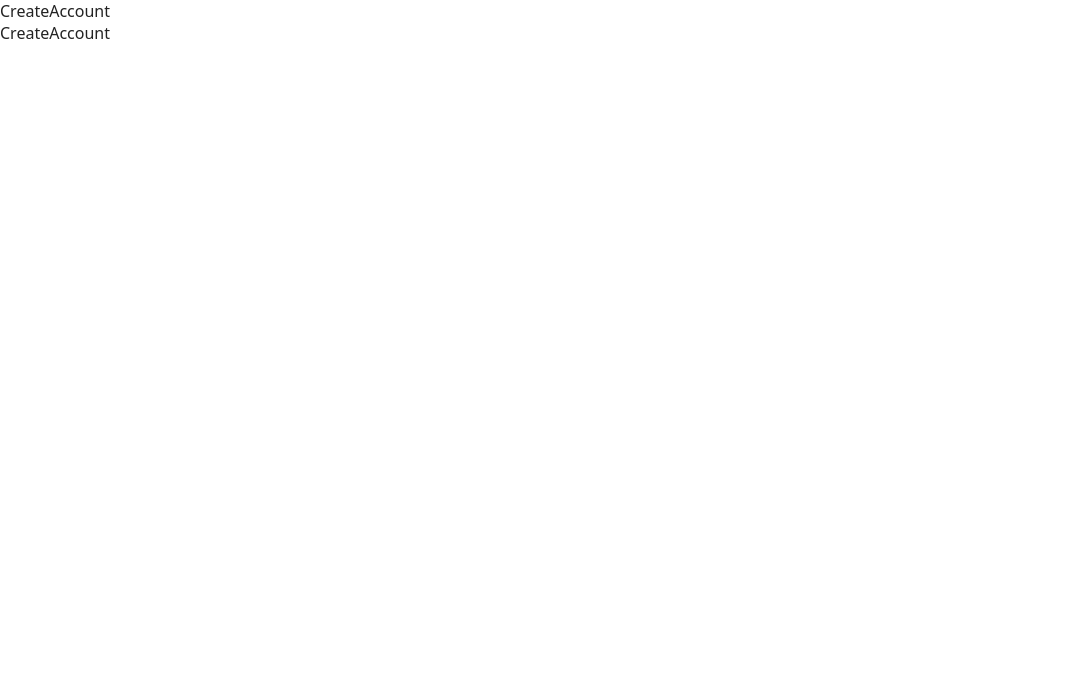
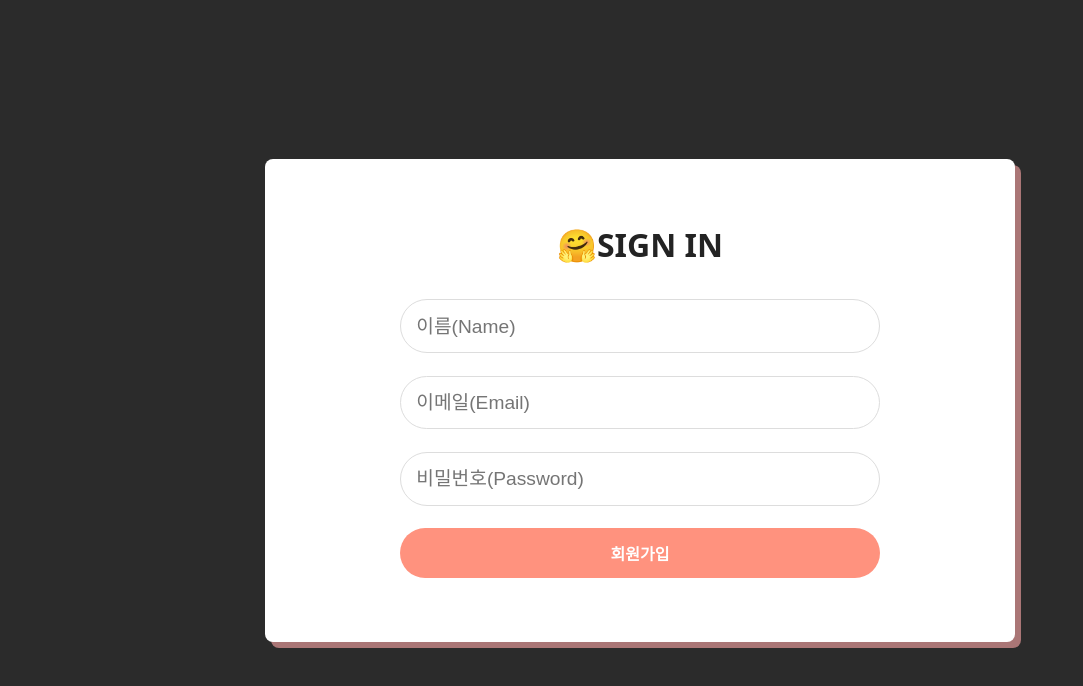
Before and after one commit to hotteokButler/clone_tw, a React (Vite) app in the folder clone/: page /create-account in a window 1280 px wide. Shown: the top 686 px of the page, without its empty margins (0-1083 px from the left). Built offline with nearby package versions, Linux system fonts and the light colour scheme; no server answers; the HTML template or start-up script is replaced by a standard one.

Commit message:
authentication - sign in 진행중

```diff
--- a/clone/src/App.tsx
+++ b/clone/src/App.tsx
@@ -8,6 +8,7 @@ import Home from './router/home';
 import Profile from './router/profile';
 import { GlobalStyle } from './components/styled';
 import LoadingScreen from './components/loading';
+
 
 const router = createBrowserRouter([
   {
@@ -36,16 +37,19 @@ const router = createBrowserRouter([
   },
 ]);
 
+
+
 function App() {
   const [isLoading, setIsLoading] = useState(true);
 
   const init = async () => {
     //wait for firebase
+
     setIsLoading(false);
   };
 
   useEffect(() => {
-    init();
+    init().then((res) => console.log(res));
   }, []);
 
   return (
--- /dev/null
+++ b/clone/src/app/ck_validation.ts
@@ -0,0 +1,17 @@
+export const checkEmail = (str: string): boolean => {
+  const reg_email = /^([0-9a-zA-Z_\.-]+)@([0-9a-zA-Z_-]+)(\.[0-9a-zA-Z_-]+){1,2}$/;
+  if (!reg_email.test(str) && str.length > 1) {
+    return false;
+  } else {
+    return true;
+  }
+};
+
+export const checkPassword = (str: string): boolean => {
+  const reg_password = /^(?=.*[a-zA-Z])(?=.*[!@#$%^*+=-])(?=.*[0-9]).{6,12}$/;
+  if (!reg_password.test(str) && str.length > 1) {
+    return false;
+  } else {
+    return true;
+  }
+};
--- a/clone/src/app/firebase_init.ts
+++ b/clone/src/app/firebase_init.ts
@@ -1,13 +1,13 @@
 import { initializeApp } from 'firebase/app';
 
 const firebaseConfig = {
-  apiKey: process.env.REACT_APP_FIREBASE_KEY,
-  authDomain: process.env.REACT_APP_AUTH_DOMAIN,
-  projectId: process.env.REACT_APP_PROJECT_ID,
-  storageBucket: process.env.REACT_APP_STORAGE_BUCKET,
-  messagingSenderId: process.env.REACT_MESSAGING_SENDER_ID,
-  appId: process.env.REACT_MESSAGING_APP_ID,
+  apiKey: import.meta.env.VITE_APP_FIREBASE_KEY,
+  authDomain: import.meta.env.VITE_APP_AUTH_DOMAIN,
+  projectId: import.meta.env.VITE_APP_PROJECT_ID,
+  storageBucket: import.meta.env.VITE_APP_STORAGE_BUCKET,
+  messagingSenderId: import.meta.env.VITE_APP_MESSAGING_SENDER_ID,
+  appId: import.meta.env.VITE_APP_MESSAGING_APP_ID,
 };
 
 // Initialize Firebase
-export const app = initializeApp(firebaseConfig);
+export const firebaseApp = initializeApp(firebaseConfig);
--- a/clone/src/components/styled.tsx
+++ b/clone/src/components/styled.tsx
@@ -1,5 +1,6 @@
 import { createGlobalStyle, styled } from 'styled-components';
 import reset from 'styled-reset';
+import { ButtonType, Font } from '../type_def';
 
 export const GlobalStyle = createGlobalStyle`
 ${reset};
@@ -29,3 +30,117 @@ export const LoadingText = styled.span`
   font-weight: bold;
 `;
 // E: Loading
+
+// S : common
+export const Wrapper = styled.div<{ overflow?: boolean; bg_color?: string }>`
+  width: 100vw;
+  height: 100vh;
+  overflow: ${(props) => (props.overflow ? 'hidden' : 'visible')};
+  background: ${(props) => props.bg_color || '#fff'};
+`;
+
+export const FormElem = styled.form<{ width?: string }>`
+  width: ${(props) => props.width};
+`;
+
+export const InputWrap = styled.div<Font>`
+  display: flex;
+  color: ${(props) => props.color || 'inherit'};
+  font-size: ${(props) => props.font_size || 'inherit'};
+  font-weight: ${(props) => props.font_weight || 'inherit'};
+  line-height: ${(props) => props.line_height || 'inherit'};
+`;
+
+export const Input = styled.input<Font>`
+  color: ${(props) => (props.color ? props.color : 'inherit')};
+  font-size: ${(props) => props.font_size || 'inherit'};
+  font-weight: ${(props) => props.font_weight || 'inherit'};
+  line-height: ${(props) => props.line_height || 'inherit'};
+`;
+
+export const Label = styled.label<Font>`
+  color: ${(props) => (props.color ? props.color : 'inherit')};
+  font-size: ${(props) => props.font_size || 'inherit'};
+  font-weight: ${(props) => props.font_weight || 'inherit'};
+  line-height: ${(props) => props.line_height || 'inherit'};
+`;
+
+export const SubmitBtn = styled.button<ButtonType>`
+  display: inline-block;
+  padding: ${(props) => props.padding};
+  margin: ${(props) => props.margin};
+  outline: none;
+  border: none;
+  border-radius: 4px;
+  background: transparent;
+  background-color: ${(props) => props.bg_color || 'transperent'};
+  color: ${(props) => props.color || 'inherit'};
+  font-size: ${(props) => props.font_size || 'inherit'};
+  font-weight: bold;
+  cursor: pointer;
+  &:hover {
+    opacity: 0.4;
+  }
+`;
+
+export const MainTitle = styled.h1<Font>`
+  margin: 2rem auto;
+  text-align: center;
+  color: ${(props) => (props.color ? props.color : 'inherit')};
+  font-size: ${(props) => props.font_size || 'inherit'};
+  font-weight: ${(props) => props.font_weight || 'inherit'};
+  line-height: ${(props) => props.line_height || 'inherit'};
+`;
+
+export const HelpTxt = styled.span`
+  display: block;
+  word-break: keep-all;
+  color: #ffa9a9;
+  font-size: 12px;
+  font-weight: 300;
+  padding: 0.2rem;
+`;
+// E : common
+
+// S : create_account
+export const AccountWrap = styled(Wrapper)`
+  display: flex;
+  align-items: center;
+  justify-content: center;
+`;
+export const AccountForm = styled(FormElem)`
+  width: 80vw;
+  max-width: 750px;
+  background-color: #fff;
+  padding: 2rem;
+  text-align: center;
+  border-radius: 0.5em;
+  box-shadow: 6px 6px 0px rgba(255, 169, 169, 0.6);
+
+  & > button {
+    width: 70%;
+    border-radius: 5rem;
+    padding: 0.8rem;
+    margin: 0 auto 2rem;
+  }
+`;
+
+export const AccountInput = styled(InputWrap)`
+  width: 70%;
+  margin: 1.4rem auto;
+  justify-content: space-between;
+  align-items: center;
+  font-size: 1.2rem;
+  line-height: 1.1;
+  & > input {
+    width: 100%;
+    padding: 0.8em 1em 0.8em 0.8em;
+    border: 1px solid #ddd;
+    border-radius: 5rem;
+  }
+  & > label {
+    display: none;
+  }
+`;
+
+// E : create_account
--- a/clone/src/router/create_account.tsx
+++ b/clone/src/router/create_account.tsx
@@ -1,12 +1,115 @@
-import React from 'react';
+import { useNavigate } from 'react-router-dom';
+import { checkEmail, checkPassword } from '../app/ck_validation';
+import {
+  AccountForm,
+  AccountInput,
+  Label,
+  AccountWrap,
+  Input,
+  SubmitBtn,
+  HelpTxt,
+  MainTitle,
+} from '../components/styled';
+import { useState } from 'react';
+import { firebaseApp } from '../app/firebase_init';
+import { getAuth, createUserWithEmailAndPassword, updateProfile } from 'firebase/auth';
+
+const auth = getAuth(firebaseApp);
 
 function CreateAccount() {
+  const navigate = useNavigate();
+  const [isLoading, setIsLoading] = useState(false);
+  const [user, setUser] = useState({ name: '', email: '', password: '' });
+  const [help, setHelp] = useState('');
+  const [error, setError] = useState('');
+
+  const onChange = (event: React.ChangeEvent<HTMLInputElement>) => {
+    const {
+      target: { name, value },
+    } = event;
+    switch (name) {
+      case 'name':
+        setUser((prev) => ({ ...prev, name: value }));
+        break;
+      case 'email':
+        checkEmail(value) ? setHelp('') : setHelp('유효한 이메일 형식이 아닙니다.');
+        setUser((p) => ({ ...p, email: value }));
+        break;
+      case 'password':
+        checkPassword(value) ? setHelp('') : setHelp('최소 6자리이상 12자리 이하, 가능한 특수문자 !@#$%^*+=-');
+        setUser((prev) => ({ ...prev, password: value }));
+        break;
+      default:
+        alert('유효한 범위가 아닙니다.');
+        break;
+    }
+  };
+
+  const onSubmit = async (event: React.FormEvent<HTMLFormElement>) => {
+    event.preventDefault();
+    if (isLoading || user.name === '' || user.email === '' || user.password === '') return;
+
+    try {
+      const credential = await createUserWithEmailAndPassword(auth, user.email, user.password);
+
+      await updateProfile(credential.user, { displayName: user.name });
+      navigate('/');
+    } catch (err) {
+      //set error
+      console.log(err);
+    } finally {
+      setIsLoading(false);
+    }
+  };
+
   return (
-    <h1>
-      CreateAccount
-      <br />
-      CreateAccount
-    </h1>
+    <AccountWrap bg_color="#2b2b2b">
+      <AccountForm onSubmit={onSubmit}>
+        <MainTitle font_weight={900} font_size="2rem">
+          🤗SIGN IN
+        </MainTitle>
+        {help.length > 1 && <HelpTxt>{help}</HelpTxt>}
+        <AccountInput id="name">
+          <Label htmlFor="name_input">이름(Name)</Label>
+          <Input
+            onChange={onChange}
+            name="name"
+            value={user.name}
+            id="name_input"
+            placeholder="이름(Name)"
+            type="text"
+            required
+          />
+        </AccountInput>
+        <AccountInput id="email">
+          <Label htmlFor="email_input">이메일(Email)</Label>
+          <Input
+            onChange={onChange}
+            name="email"
+            value={user.email}
+            id="email_input"
+            placeholder="이메일(Email)"
+            type="text"
+            required
+          />
+        </AccountInput>
+        <AccountInput id="password">
+          <Label htmlFor="password_input">비밀번호(password)</Label>
+          <Input
+            onChange={onChange}
+            name="password"
+            value={user.password}
+            id="password_input"
+            placeholder="비밀번호(Password)"
+            type="password"
+            required
+          />
+        </AccountInput>
+        <SubmitBtn bg_color="#ff927e" padding="12px 20px" color="#fff" margin="1rem 0 0">
+          {isLoading ? '😎loading..' : '회원가입'}
+        </SubmitBtn>
+      </AccountForm>
+    </AccountWrap>
   );
 }
 
--- /dev/null
+++ b/clone/src/type_def.ts
@@ -0,0 +1,17 @@
+// style
+
+export type Font = {
+  color?: string;
+  font_size?: string;
+  font_weight?: number | string;
+  line_height?: string | number;
+};
+
+
+export type ButtonType = {
+  bg_color?: string;
+  color?: string;
+  font_size?: string | number;
+  padding: string | number;
+  margin: string;
+};
```
Also changed, not shown: clone/src/app/firebase_auth.ts (+9 -25 lines).
